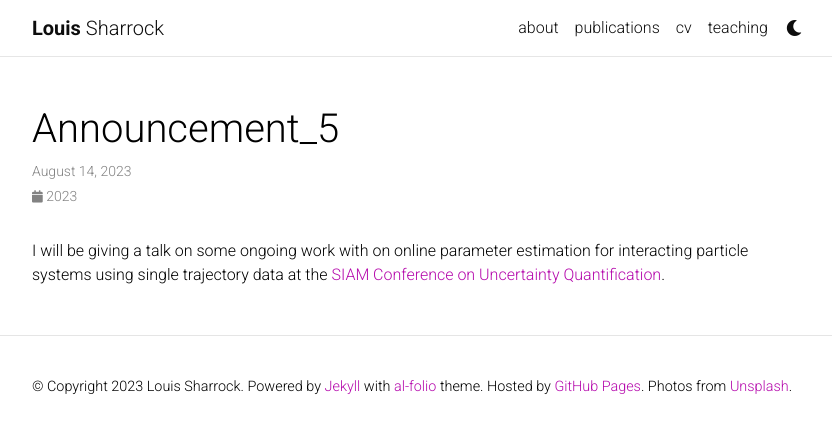
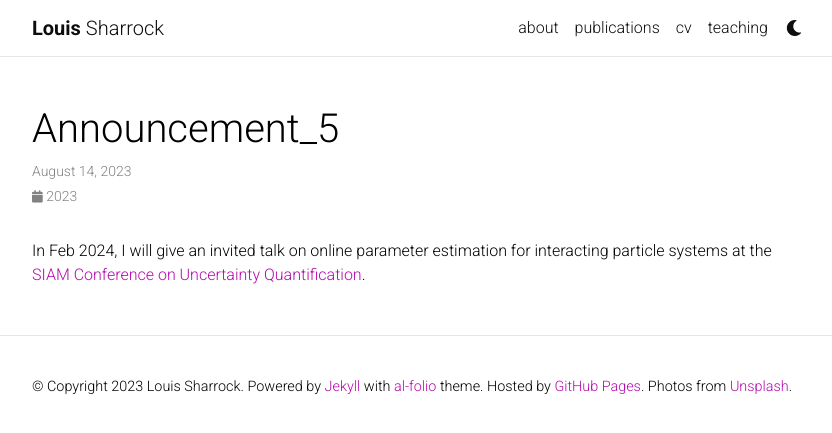
Before and after one commit to louissharrock/louissharrock.github.io, a Jekyll site: the page built from _news/announcement_5.md, in a window 1280 px wide. Shown: the top 433 px of the page, without its empty margins (223-1055 px from the left). Built offline with Jekyll 4.4.1, drawn with Linux system fonts in a browser that asks for light colours; comment, search, counter and statistics services are not loaded; a style sheet for code colours, icons or effects is not loaded.

Commit message:
Update announcement_5.md

```diff
--- a/_news/announcement_5.md
+++ b/_news/announcement_5.md
@@ -5,4 +5,4 @@ inline: true
 related_posts: false
 ---
 
-I will be giving a talk on some ongoing work with on online parameter estimation for interacting particle systems using single trajectory data at the [SIAM Conference on Uncertainty Quantification](https://www.siam.org/conferences/cm/conference/uq24).
+In Feb 2024, I will give an invited talk on online parameter estimation for interacting particle systems at the [SIAM Conference on Uncertainty Quantification](https://www.siam.org/conferences/cm/conference/uq24).
```
